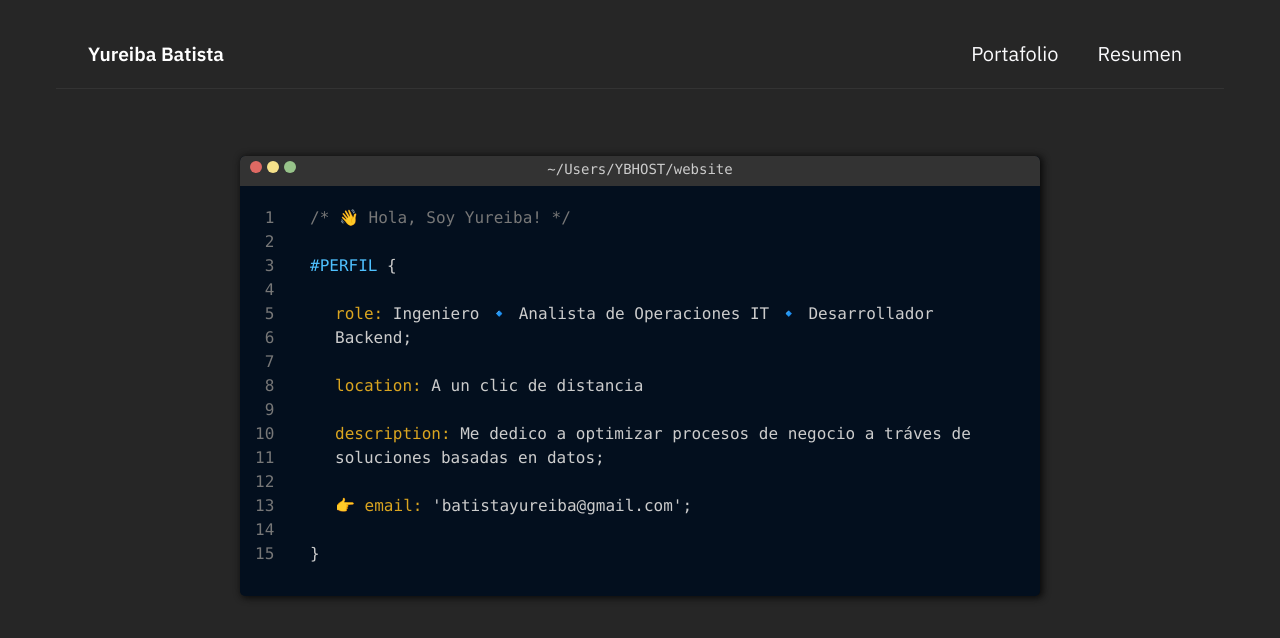
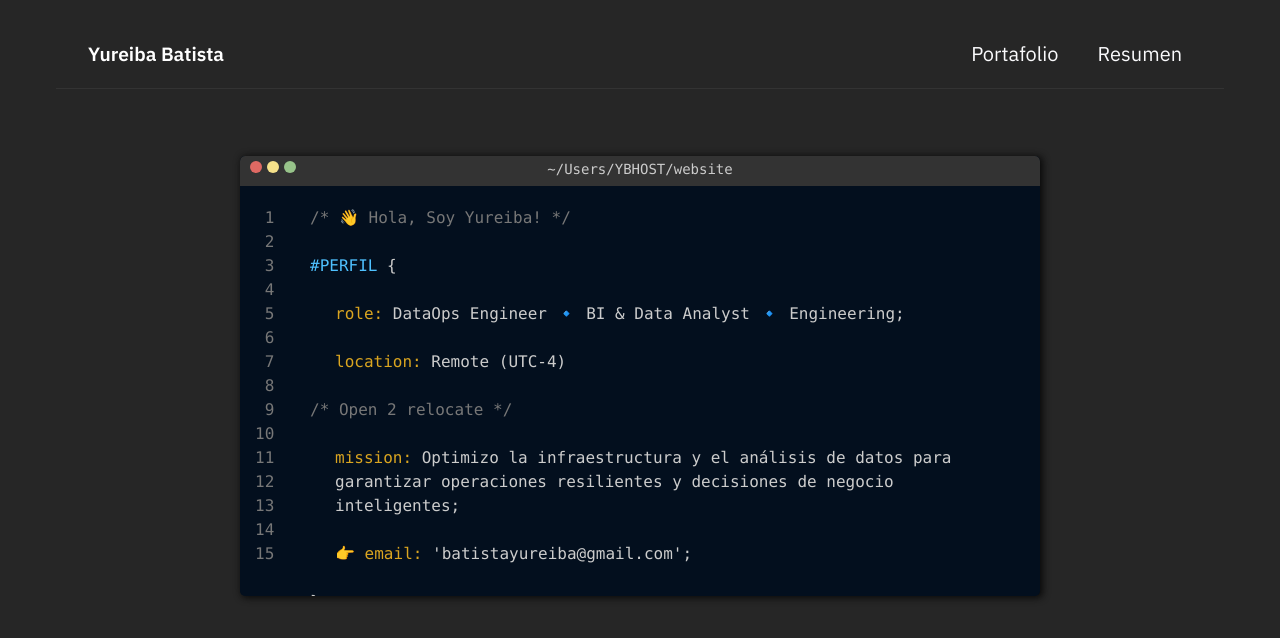
Before and after one commit to batistayureiba/batistayureiba.github.io, a Jekyll site: the page built from index.md, in a window 1280 px wide. Shown: the top 638 px of the page. Built offline with Jekyll 4.4.1, drawn with Linux system fonts in a browser that asks for light colours.

Commit message:
Update profile details in home layout
Update con zona horaria, mission y relocate op

```diff
--- a/_layouts/home.html
+++ b/_layouts/home.html
@@ -46,9 +46,9 @@
         <div class="code">
           <p class="comment">/* 👋 Hola, Soy Yureiba! */</p>
           <p><span class="selector">#PERFIL</span> {</p>
-          <p class="indent"><span class="prop">role:</span> Ingeniero 🔹 Analista de Operaciones IT 🔹 Desarrollador Backend;</p>
-          <p class="indent hide-on-mobile"><span class="prop">location:</span> A un clic de distancia</p>
-          <p class="indent hide-on-mobile"><span class="prop">description:</span> Me dedico a optimizar procesos de negocio a tráves de soluciones basadas en datos;</p>
+          <p class="indent"><span class="prop">role:</span> DataOps Engineer 🔹 BI & Data Analyst 🔹 Engineering;</p>
+          <p class="indent hide-on-mobile"><span class="prop">location:</span> Remote (UTC-4) </p><p class="comment">/* Open 2 relocate */</p>
+          <p class="indent hide-on-mobile"><span class="prop">mission:</span> Optimizo la infraestructura y el análisis de datos para garantizar operaciones resilientes y decisiones de negocio inteligentes;</p>
           <p class="indent"><span class="prop">👉 email:</span> 'batistayureiba@gmail.com';</p>
           <p>}</p>
         </div>
```
